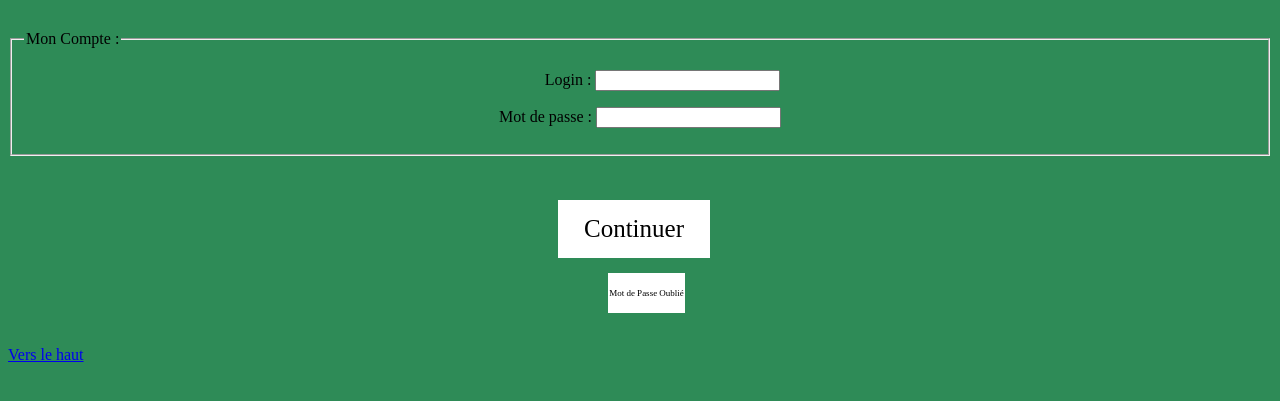
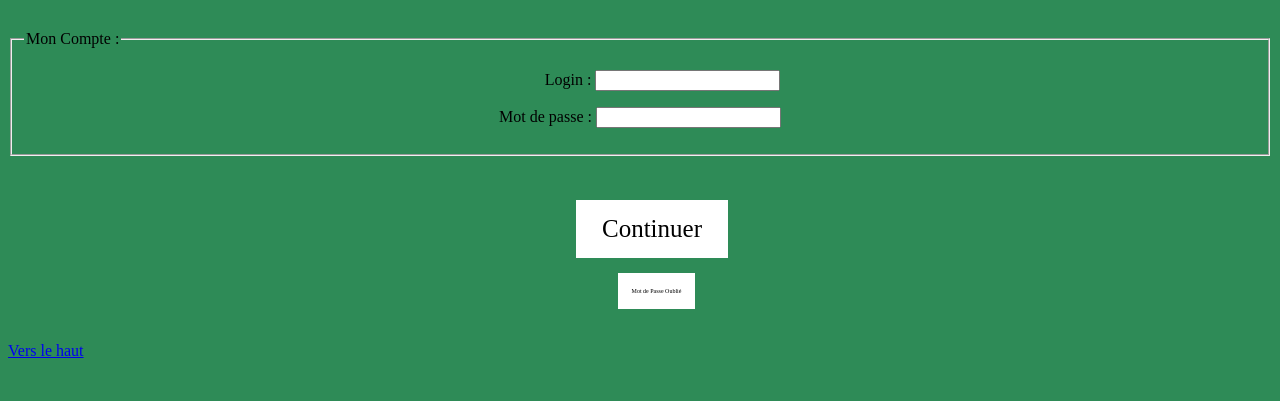
Before and after one commit to YNSBNL/GREENWARE, a PHP site: page /identification.html in a window 1280 px wide. Shown: the part 228-629 px from the top of the page. Run offline with PHP 8.4, Linux system fonts and the light colour scheme.

Commit message:
Update graphique.css

```diff
--- a/graphique.css
+++ b/graphique.css
@@ -12,8 +12,8 @@
     left: 50%;
     right: 50%;
     display:block;
-    margin-left: 550px;
-    margin-right: 650px;
+    margin-left: 568px;
+
 }
 .champ{
 margin-left: 45px;
@@ -26,14 +26,14 @@ margin-left: 45px;
     width: 75px ;
     text-align: center;
     text-decoration: none;
-    font-size: 9px;
+    font-size: 6px;
     margin: 15px 15px;
     cursor: pointer;
     left: 50%;
     right: 50%;
     display:block;
-    margin-left: 600px;
-    margin-right: 650px;
+    margin-left: 610px;
+
 }
 
 
```
